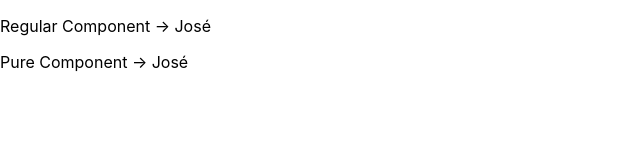
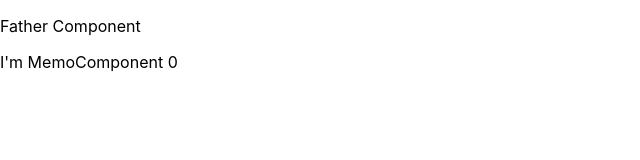
Before and after one commit to mattheusz/advanced-react-code-evolution, a React (Create React App) app: page / in a window 1280 px wide. Shown: the top 160 px of the page, without its empty margins (0-640 px from the left). Built offline with nearby package versions, Linux system fonts and the light colour scheme.

Commit message:
05. memo (alterativa a pure components)

```diff
--- /dev/null
+++ b/src/components/MemoComponent.js
@@ -0,0 +1,12 @@
+import React from 'react';
+
+function MemoComponent(props) {
+    console.log("I'm Memo Component");
+    return (
+        <div>
+            I'm MemoComponent {props.nome}
+        </div>
+    );
+}
+
+export default React.memo(MemoComponent);
--- a/src/components/ParentComponent.js
+++ b/src/components/ParentComponent.js
@@ -1,6 +1,7 @@
 import React, { Component } from 'react';
 import RegComp from './RegComp';
 import PureComp from './PureComp';
+import MemoComponent from './MemoComponent';
 
 class ParentComponent extends Component {
 
@@ -9,18 +10,21 @@ class ParentComponent extends Component {
         this.state = {
             nome: 'Matheus'
         }
+        this.counter = 0;
     }
 
     componentDidMount() {
-        setInterval(() => this.setState({ nome: 'José' }), 3000)
+        setInterval(() => this.setState({ nome: this.counter++ }), 3000)
     }
 
     render() {
         console.log('***** Parent Component *****');
         return (
             <div>
-                <RegComp nome={this.state.nome} />
-                <PureComp nome={this.state.nome} />
+                <p>Father Component</p>
+                <MemoComponent nome={this.state.nome} />
+                {/* <RegComp nome={this.state.nome} /> */}
+                {/* <PureComp nome={this.state.nome} /> */}
             </div>
         );
     }
```
